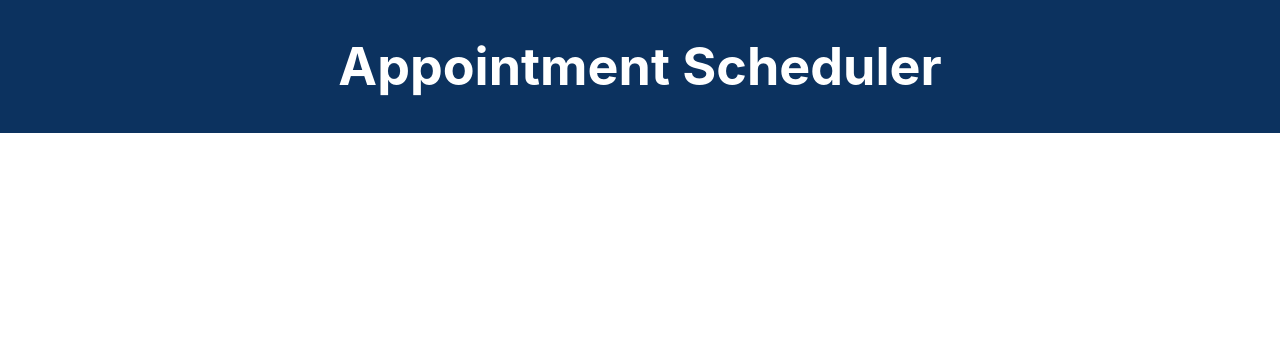
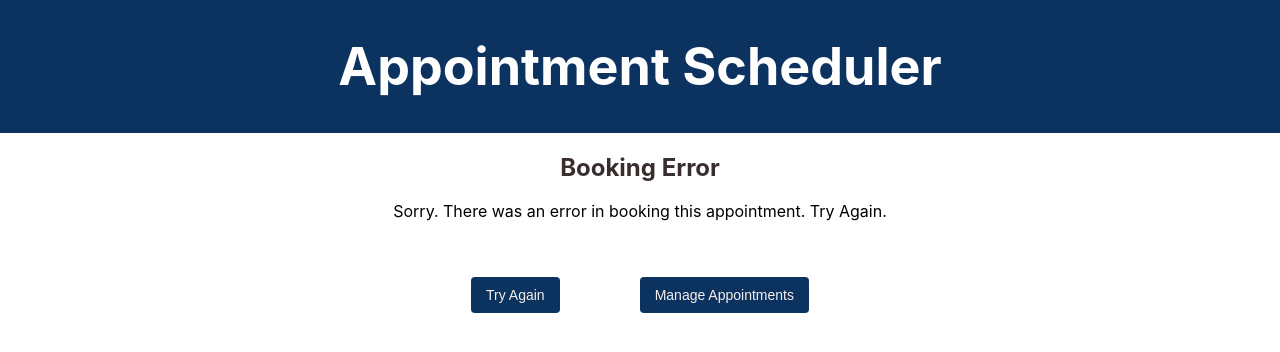
Before and after one commit to BeckyLashua/booking_page, a React (Create React App) app in the folder client/: page /error in a window 1280 px wide. Shown: the top 352 px of the page. Built offline with nearby package versions, Linux system fonts and the light colour scheme.

Commit message:
Added an error confirmation page component

```diff
--- a/client/src/App.js
+++ b/client/src/App.js
@@ -6,6 +6,7 @@ import RescheduleAppointment from './pages/RescheduleAppointment';
 import ConfirmAppointment from './pages/ConfirmAppointment';
 import Appointments from './pages/Appointments';
 import ManageAppointments from './pages/ManageAppointments';
+import Error from './pages/Error';
 //import LanguageToggle from './components/LanguageToggle';
 //import { useTranslation } from 'react-i18next';
 import t from './translations/en.json';
@@ -28,6 +29,7 @@ function App() {
           <Route exact path="/confirm" element={<ConfirmAppointment />} />
           <Route exact path="/appointments" element={<Appointments />} />
           <Route exact path="/manage" element={<ManageAppointments />} />
+          <Route exact path="/error" element={<Error />} />
         </Routes>
       </Router>
     </div>
--- /dev/null
+++ b/client/src/pages/Error.js
@@ -0,0 +1,29 @@
+import { Link } from 'react-router-dom';
+//import { useTranslation } from 'react-i18next';
+import t from '../translations/en.json';
+import '../App.css';
+
+function Error( ) {
+  //const { t } = useTranslation();
+
+  return (
+    <div>
+      <h2>{t.errorTitle}</h2>
+      <p>{t.bookingError}</p>
+      <div>
+        <Link to='/book'>
+          <button className='return-button'>
+          {t.tryAgainBooking}
+          </button>
+        </Link>
+        <Link to='/manage'>
+          <button className='return-button'>
+          {t.manageApptButton}
+          </button>
+        </Link><br />
+      </div>
+    </div>
+  );
+}
+
+export default Error;
--- a/client/src/translations/en.json
+++ b/client/src/translations/en.json
@@ -11,8 +11,9 @@
   "homeReturnButton": "Go Back To Home Page",
   "manageApptButton": "Manage Appointments",
   "anotherBookingButton": "Book Another Appointment",
+  "tryAgainBooking": "Try Again",
   "confirmationTitle": "Appointment Confirmation",
-  "errorTitle": "Confirmation Error",
+  "errorTitle": "Booking Error",
   "bookingSuccess": "Congratulations! You have sucessfully booked this appointment!",
   "bookingError": "Sorry. There was an error in booking this appointment. Try Again.",
   "searchButton": "Search",
--- a/client/src/translations/es.json
+++ b/client/src/translations/es.json
@@ -11,6 +11,7 @@
   "homeReturnButton": "Regresar a la Página Principal",
   "manageApptButton": "Administrar Citas",
   "anotherBookingButton": "Agendar Otra Cita",
+  "tryAgainBooking": "Intentar otra vez",
   "confirmationTitle": "Confirmación de Cita",
   "errorTitle": "Error de Confirmación",
   "bookingSuccess": "¡Felicidades! Ha reservado esta cita con éxito.",
```
